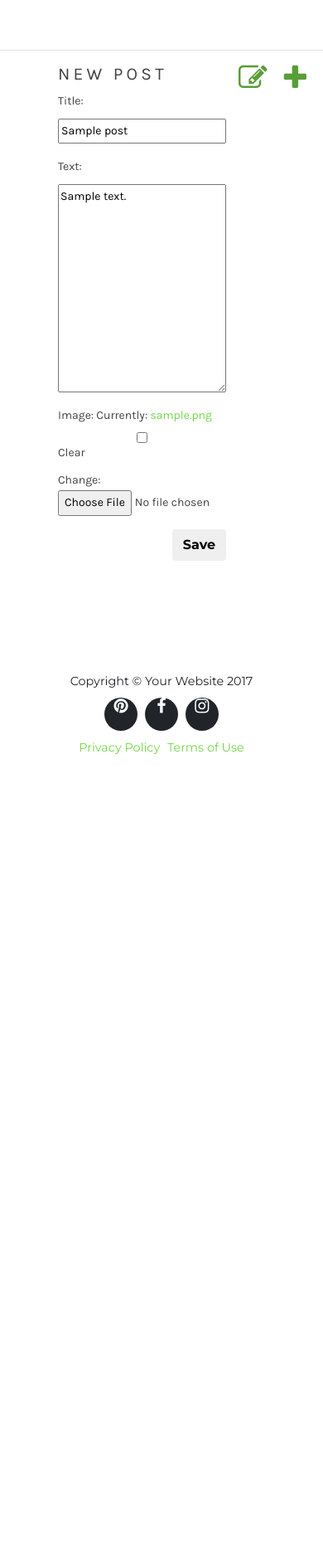
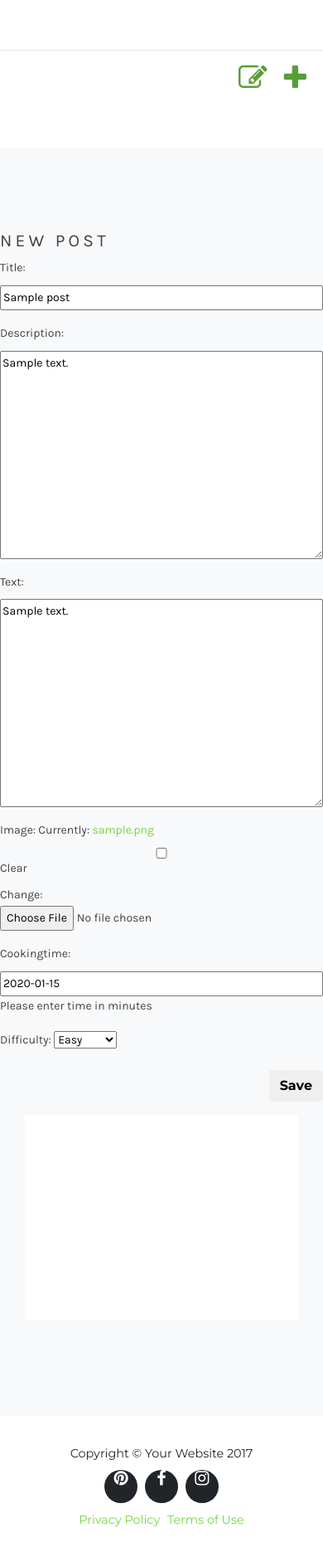
Before and after one commit to luuk382/final-website-Group1, a Django app: page /post/1/edit/ in a window 390 px wide. Shown: the part 56-1933 px from the top of the page at 83% size. Before the commit the page ends 965 px from the top, so only its background shows below. Run offline with Django 3.2, Linux system fonts and the light colour scheme; a user stored in the database is signed in; tables that the repository leaves empty hold one stand-in row (values such as "Sample post"); some libraries are stand-ins or nearby versions; some web fonts are replaced.

Commit message:
added previous layout

```diff
--- a/blog/forms.py
+++ b/blog/forms.py
@@ -6,7 +6,7 @@ class PostForm(forms.ModelForm):
 
     class Meta:
         model = Post
-        fields = ('title', 'text','image',)
+        fields = ('title', 'description', 'text', 'image', 'cookingtime', 'difficulty', )
 
 class CommentForm(forms.ModelForm):
 
--- a/blog/models.py
+++ b/blog/models.py
@@ -1,15 +1,28 @@
 from django.db import models
 from django.utils import timezone
 import os
+from django.core.validators import MaxValueValidator, MinValueValidator
 
 # Create your models here.
 class Post(models.Model):
     author = models.ForeignKey('auth.User')
     title = models.CharField(max_length=200) #title can be the max of 200 characters
     text = models.TextField()
+    description = models.TextField(max_length=100, blank=False, null=True)
     image = models.ImageField(upload_to='post_image', blank=True, null=True)
     created_date = models.DateTimeField(default=timezone.now)
     published_date = models.DateTimeField(blank=True, null=True)
+    text = models.TextField()
+    DIFFICULTY_LEVELS = (
+        ('Easy', 'Easy'),
+        ('Medium', 'Medium'),
+        ('Difficult', 'Difficult'),
+    )
+    difficulty = models.CharField(max_length=10, choices=DIFFICULTY_LEVELS, blank = False)
+    hours = models.IntegerField(default=0)
+    minutes = models.IntegerField(default=0)
+    cookingtime = models.CharField(default=0, max_length=3, help_text="Please enter time in minutes", blank = False)
+
 
     def publish(self):
         self.published_date = timezone.now()
--- a/blog/static/css/blog.css
+++ b/blog/static/css/blog.css
@@ -21,7 +21,7 @@ h1, h2, h3, h4 {
 .date {
     color: #000000ef;
     font-size: 10px;
-    margin: 20px 0 30px;
+    margin: 10px 0 10px;
     text-transform: uppercase;
     font-family: "Karla, ""Droid Serif", "Helvetica Neue", Helvetica, Arial,
       sans-serif;
@@ -469,6 +469,7 @@ body {
     text-align: center;
     color: white;
   }
+
   #portfolio
     .portfolio-item
     .portfolio-link
@@ -490,6 +491,10 @@ body {
     .portfolio-hover-content
     h4 {
     margin: 0;
+  }
+
+  .plusicon {
+    color:black;
   }
   #portfolio .portfolio-item .portfolio-caption {
     max-width: 400px;
--- a/blog/templates/blog/base.html
+++ b/blog/templates/blog/base.html
@@ -94,13 +94,35 @@
         <div class="content container">
             <div class="row">
                 <div class="col-md-8">
-                    {% block content %} {% endblock %}
+
                 </div>
             </div>
         </div>
-
     </section>
 
+    <!-- Portfolio Recipes Grid -->
+  <section class="bg-light" id="portfolio">
+    <div class="container">
+            <div class="row">
+     {% block yourposts %} {% endblock %}
+      </div>
+      <div class="row">
+         {% block content %} {% endblock %}
+      </div>
+      {% if user.is_authenticated %}
+      <div class="col-md-4 col-sm-6 portfolio-item">
+            <a class="portfolio-link" href="">
+              <div id="dessert-portfolio-hover" class="portfolio-hover">
+                <div class="portfolio-hover-content">
+                  <i class="fa fa-plus fa-2x"></i>
+                </div>
+              </div>
+              <img class="img-fluid" src="static/white.png" alt="">
+            </a>
+          </div>
+        {% endif %}
+    </div>
+  </section>
 
     <!-- Footer -->
     <footer>
```
Also changed, not shown: blog/templates/blog/post_list.html (+38 -5 lines), blog/migrations/0009_auto_20171218_2054.py (added), blog/migrations/0010_auto_20171218_2107.py (added), blog/migrations/0011_auto_20171218_2115.py (added), blog/migrations/0012_post_description.py (added), blog/migrations/0013_post_cookingtime.py (added), blog/migrations/0014_auto_20171218_2219.py (added), blog/migrations/0015_auto_20171218_2222.py (added), blog/static/01-thumbnail.jpg (added), blog/static/white.png (added), blog/static/Копия 01-thumbnail.jpg (added).
